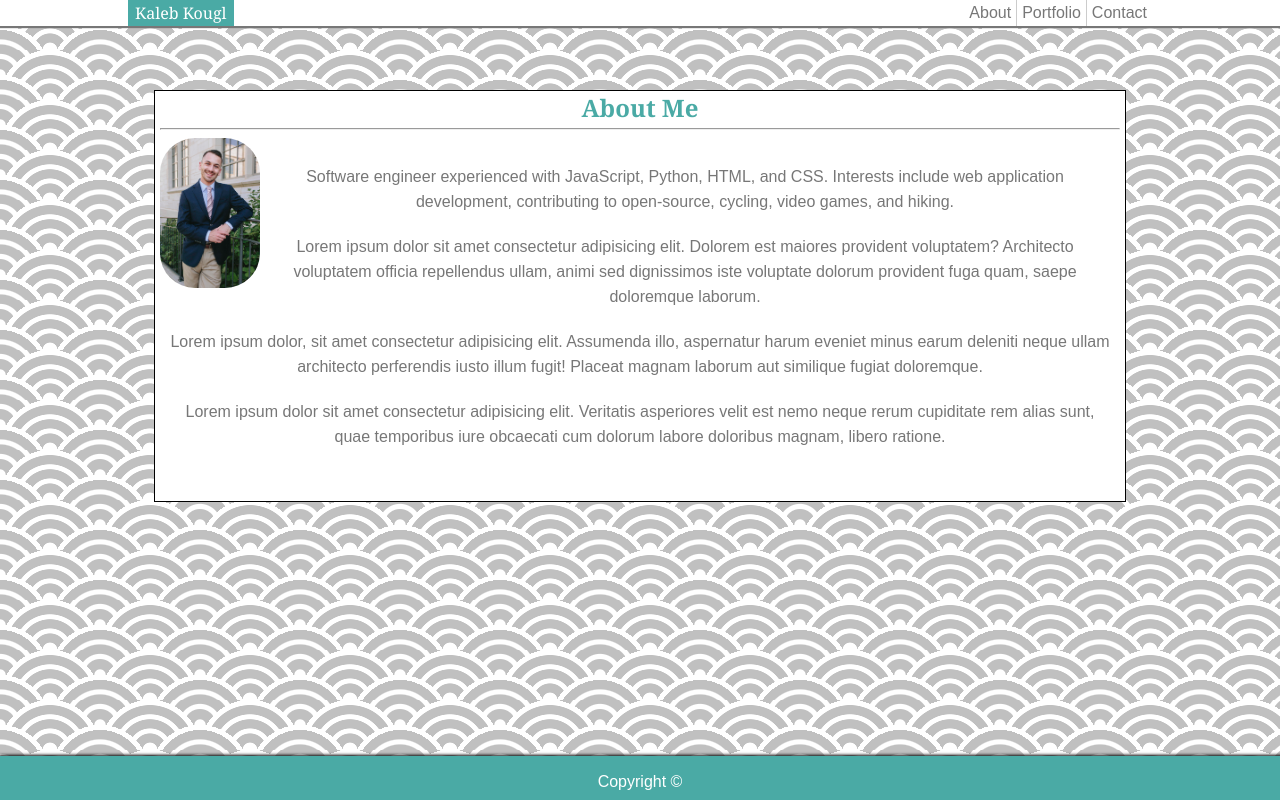
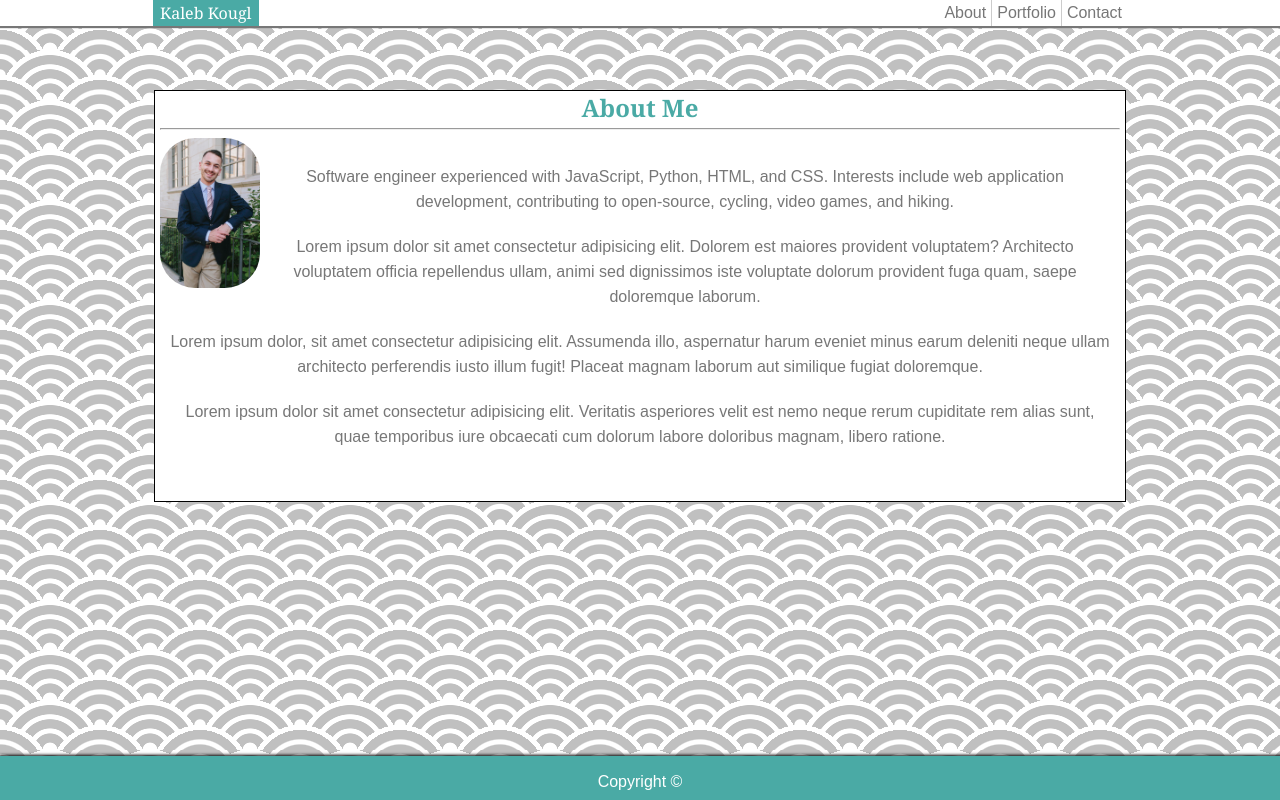
Before and after one commit to Kaleb-kougl/Basic-Portfolio, a plain HTML site: page index.html in a window 1280 px wide. Drawn offline with Linux system fonts and the light colour scheme.

Commit message:
fix padding in nav

```diff
--- a/assets/css/style.css
+++ b/assets/css/style.css
@@ -80,6 +80,7 @@ nav {
     overflow: hidden;
     background-color: white;
     box-shadow: 1px 1px 1px 1px;
+    padding: 0 1.56em 0 1.56em;
 }
 
 .portfolio-identifier {
```
